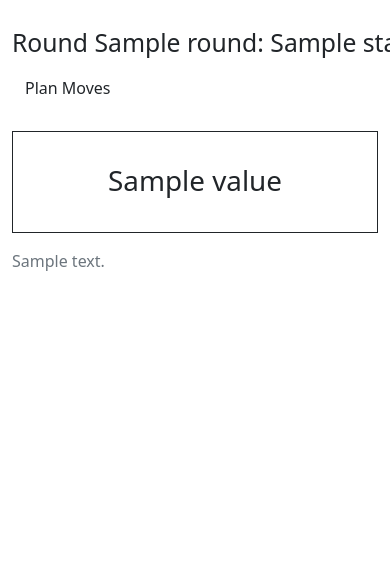
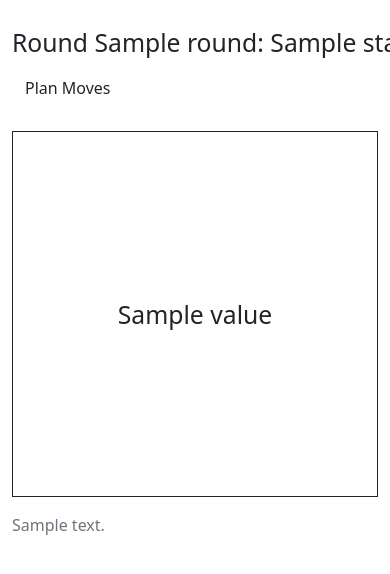
Before and after one commit to jacebrowning/gridcommand, a Flask app: template app/templates/index.html in a window 390 px wide; the page is wider, and only the part inside the window is pictured. Shown: the top 574 px of that part. Run offline with Flask 2, Linux system fonts and the light colour scheme; the template is opened without the code that fills it: most values are stand-ins (such as "Sample title", 1, 10 or a date in 2020); parts of the project's set-up code (start-up, migrations or seed data) failed here and were passed over; some libraries are stand-ins or nearby versions.

Commit message:
Ensure cells are square

```diff
--- a/app/models.py
+++ b/app/models.py
@@ -43,6 +43,10 @@ class Board:
     @property
     def size(self) -> int:
         return int(math.sqrt(len(self.cells)))
+
+    @property
+    def width(self) -> str:
+        return f"{100 / self.size}%"
 
     @property
     def tactical_moves(self) -> Iterator[Fortification]:
--- a/app/templates/board.html
+++ b/app/templates/board.html
@@ -12,24 +12,13 @@
     <table class="table table-bordered border-dark">
         <tbody>
             {% for row in game.board %}
-
             <tr>
                 {% for cell in row %}
-
-                <td
-                    class="d-none d-md-table-cell"
-                    style="width: 20%; height: 15vmin; padding: 7px 10px 10px 10px">
+                <td>
                     {% if cell %} {% include "cell.html" %} {% endif %}
                 </td>
-                <td
-                    class="d-sm-table-cell d-md-none"
-                    style="width: 20%; height: 26vw; padding: 0 3px 3px 3px">
-                    {% if cell %} {% include "cell.html" %} {% endif %}
-                </td>
-
                 {% endfor %}
             </tr>
-
             {% endfor %}
         </tbody>
     </table>
@@ -50,3 +39,22 @@
     <div class="border font-monospace mt-3 pt-3 px-3">{% include "moves.html" %}</div>
     {% endif %}
 </div>
+
+<style>
+td {
+  width: {{ game.board.width }};
+  position: relative;
+}
+td:after {
+  content: '';
+  display: block;
+  margin-top: 100%;
+}
+td .content {
+  position: absolute;
+  top: 0;
+  bottom: 0;
+  left: 0;
+  right: 0;
+}
+</style>
--- a/app/templates/cell.html
+++ b/app/templates/cell.html
@@ -1,47 +1,47 @@
 {% if player and player.state == State.WAITING %}
 
-<div class="d-flex flex-column justify-content-between" style="height: 100%">
+<div class="d-flex flex-column justify-content-between content">
     <div class="text-center">
-        <span class="text-{{ cell.color.value }} py-0 px-3 fs-5">
-            {{ cell.up or '' }}
+        <span class="text-{{ cell.color.value }} px-2 py-0">
+            {{ cell.up or ' ' }}
         </span>
     </div>
 
     <div class="d-flex justify-content-between align-items-center">
-        <span class="text-{{ cell.color.value }} py-2 px-1 fs-5">
-            {{ cell.left or '' }}
+        <span class="text-{{ cell.color.value }} px-1 py-0">
+            {{ cell.left or ' ' }}
         </span>
 
-        <span class="text-{{ cell.color.value }} fs-1"> {{ cell.center }} </span>
+        <span class="text-{{ cell.color.value }} py-0"> {{ cell.center }} </span>
 
-        <span class="text-{{ cell.color.value }} py-2 px-1 fs-5">
-            {{ cell.right or '' }}
+        <span class="text-{{ cell.color.value }} px-1 py-0">
+            {{ cell.right or ' ' }}
         </span>
     </div>
 
     <div class="text-center">
-        <span class="text-{{ cell.color.value }} py-0 px-3 fs-5">
-            {{ cell.down or '' }}
+        <span class="text-{{ cell.color.value }} px-2 py-0">
+            {{ cell.down or ' ' }}
         </span>
     </div>
 </div>
 
 {% elif editing or (player and cell.moves and cell.color == player.color) %}
 
-<div class="d-flex flex-column justify-content-between" style="height: 100%">
+<div class="d-flex flex-column justify-content-between content">
     <!-- Up -->
     <div class="text-center">
         {% if cell.can_move_up %}
         <button
             type="button"
-            class="btn btn-sm btn-outline-{{ cell.color.value }} py-0 px-3"
+            class="btn btn-sm btn-outline-{{ cell.color.value }} px-2 py-0"
             hx-post="{{ url_for('move', code=game.code, row=cell.row, col=cell.col, direction='up') }}"
             hx-target="closest td"
             hx-indicator="#spinner">
             {{ cell.up }}
         </button>
         {% else %}
-        <span class="py-0 px-3">&nbsp;&nbsp;</span>
+        <span class="px-2 py-0">&nbsp;&nbsp;</span>
         {% endif %}
     </div>
 
@@ -50,42 +50,42 @@
         {% if cell.can_move_left %}
         <button
             type="button"
-            class="btn btn-sm btn-outline-{{ cell.color.value }} py-2 px-1"
+            class="btn btn-sm btn-outline-{{ cell.color.value }} px-1 py-0"
             hx-post="{{ url_for('move', code=game.code, row=cell.row, col=cell.col, direction='left') }}"
             hx-target="closest td"
             hx-indicator="#spinner">
             {{ cell.left }}
         </button>
         {% else %}
-        <span class="py-2 px-1">&nbsp;&nbsp;</span>
+        <span class="px-1">&nbsp;&nbsp;</span>
         {% endif %}
 
         <!-- Center -->
         {% if editing %}
         <button
             type="button"
-            class="btn btn-sm btn-outline-secondary fs-3"
+            class="btn btn-sm btn-outline-secondary py-0"
             hx-post="{{ url_for('move', code=game.code, row=cell.row, col=cell.col, direction='center') }}"
             hx-target="closest td"
             hx-indicator="#spinner">
             {{ cell.center }}
         </button>
         {% else %}
-        <span class="text-{{ cell.color.value }} fs-3">{{ cell.center }}</span>
+        <span class="text-{{ cell.color.value }}">{{ cell.center }}</span>
         {% endif %}
 
         <!-- Right -->
         {% if cell.can_move_right %}
         <button
             type="button"
-            class="btn btn-sm btn-outline-{{ cell.color.value }} py-2 px-1"
+            class="btn btn-sm btn-outline-{{ cell.color.value }} px-1 py-0"
             hx-post="{{ url_for('move', code=game.code, row=cell.row, col=cell.col, direction='right') }}"
             hx-target="closest td"
             hx-indicator="#spinner">
             {{ cell.right }}
         </button>
         {% else %}
-        <span class="py-2 px-1">&nbsp;&nbsp;</span>
+        <span class="px-1">&nbsp;&nbsp;</span>
         {% endif %}
     </div>
 
@@ -94,14 +94,14 @@
         {% if cell.can_move_down %}
         <button
             type="button"
-            class="btn btn-sm btn-outline-{{ cell.color.value }} py-0 px-3"
+            class="btn btn-sm btn-outline-{{ cell.color.value }} px-2 py-0"
             hx-post="{{ url_for('move', code=game.code, row=cell.row, col=cell.col, direction='down') }}"
             hx-target="closest td"
             hx-indicator="#spinner">
             {{ cell.down }}
         </button>
         {% else %}
-        <span class="py-0 px-3">&nbsp;&nbsp;</span>
+        <span class="px-2 py-0">&nbsp;&nbsp;</span>
         {% endif %}
     </div>
 </div>
@@ -109,27 +109,22 @@
 {% elif player and player.state == State.PLANNING and player.color == cell.color %}
 
 <div
-    class="d-flex justify-content-center align-items-center"
-    style="height: 100%"
+    class="d-flex justify-content-center align-items-center content"
     hx-post="{{ url_for('cell', code=game.code, row=cell.row, col=cell.col) }}"
     hx-target="closest td"
     hx-indicator="#spinner">
     <button
         type="button"
-        class="btn btn-outline-{{ cell.color.value }} fs-1 px-4 d-none d-md-inline">
-        {{ cell.value }}
-    </button>
-    <button
-        type="button"
-        class="btn btn-outline-{{ cell.color.value }} fs-1 px-3 d-sm-inline d-md-none">
+        class="btn btn-outline-{{ cell.color.value }} fs-2"
+        style="width: 75%; height: 75%">
         {{ cell.value }}
     </button>
 </div>
 
 {% else %}
 
-<div class="d-flex justify-content-center align-items-center" style="height: 100%">
-    <span class="text-{{ cell.color.value }} fs-1">{{ cell.value }}</span>
+<div class="d-flex justify-content-center align-items-center content">
+    <span class="text-{{ cell.color.value }} fs-2">{{ cell.value }}</span>
 </div>
 
 {% endif %}
```
